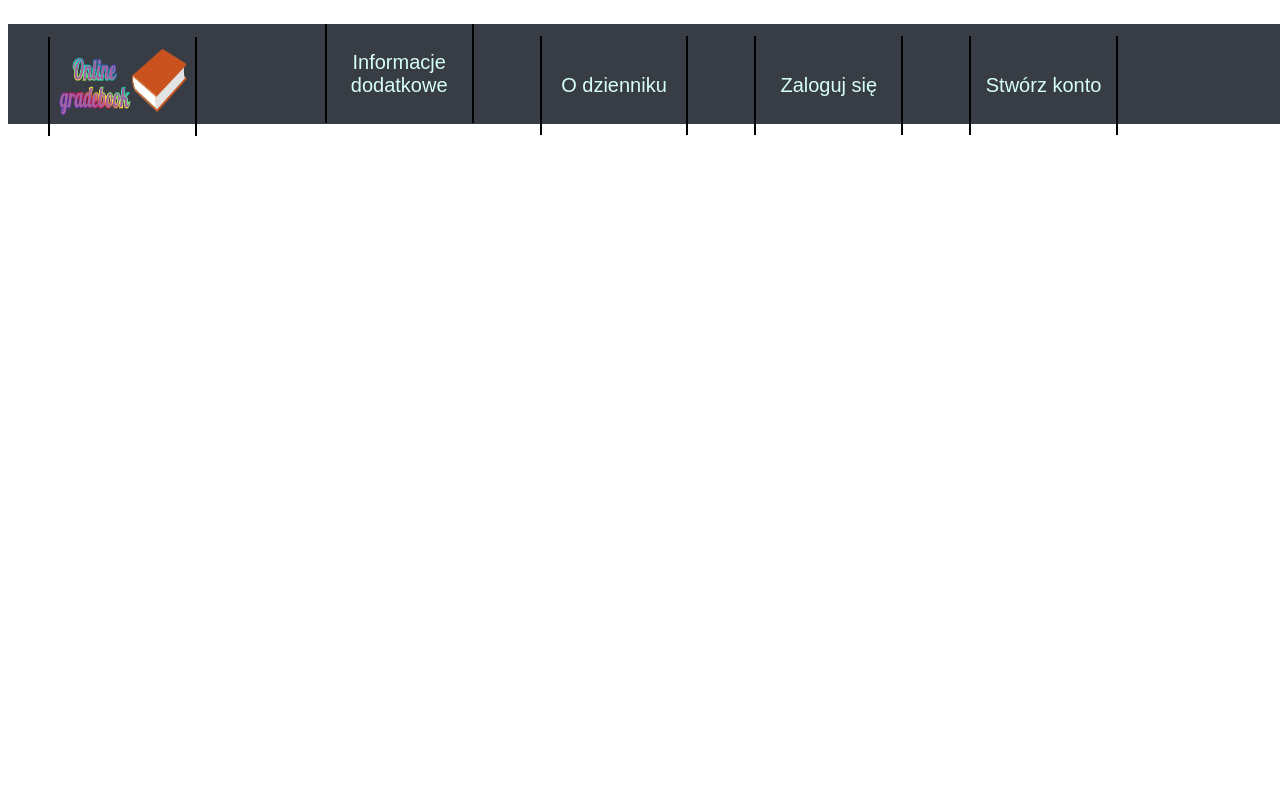
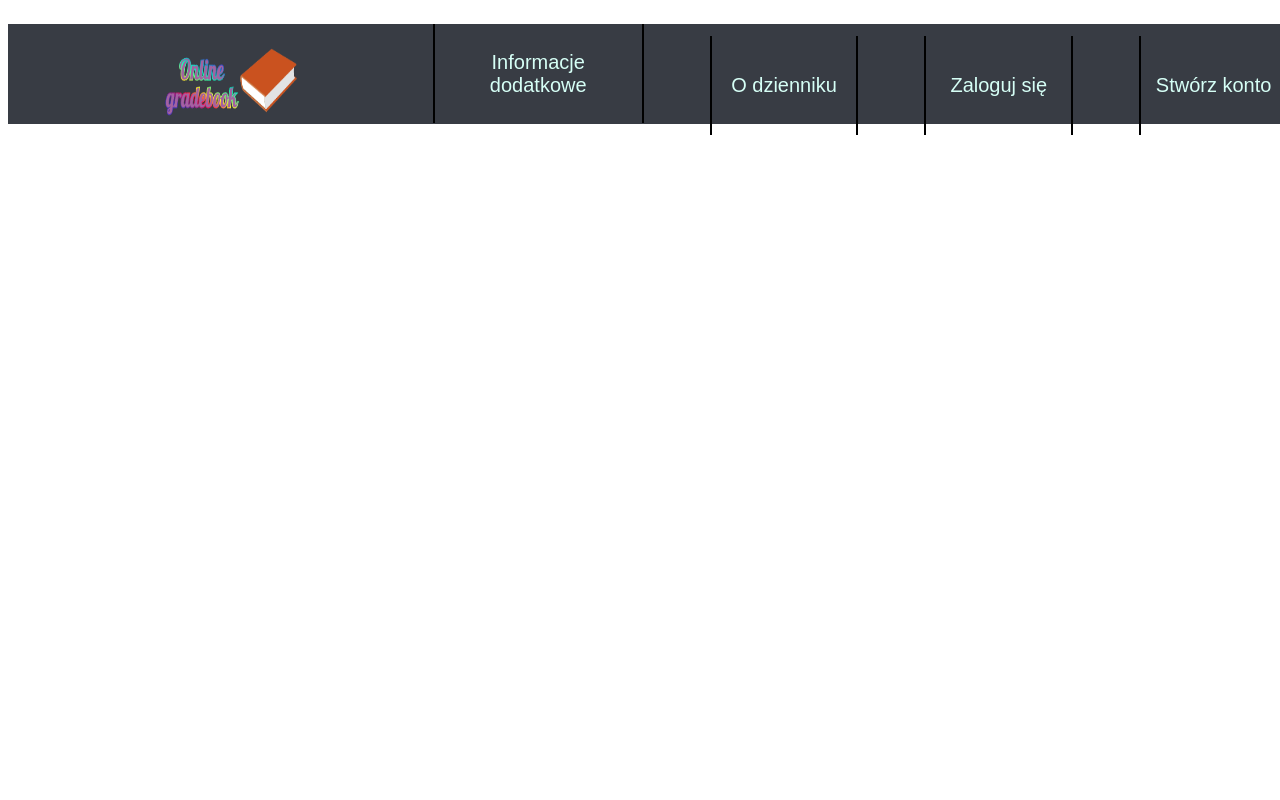
Before and after one commit to MakksP/online-gradebook, a PHP site: page /startPage.php in a window 1280 px wide. Run offline with PHP 8.4, Linux system fonts and the light colour scheme; style sheets or scripts are compiled from the project's sources; some web fonts are replaced.

Commit message:
Start page nav panel

```diff
--- a/startPage.php
+++ b/startPage.php
@@ -23,7 +23,7 @@
                 <button id="logo_button"><img src="/images/gradebook_logo.png" alt="gradebook_logo.png" id="logo_image"></button>
             </li>
             <li>
-                <button class="nav_pane_button"><label class="nav_pane_label">Informacje dodatkowe</label></button>
+                <button class="nav_pane_button" id="additional_info_button"><label class="nav_pane_label">Informacje dodatkowe</label></button>
             </li>
             <li>
                 <button class="nav_pane_button"><label class="nav_pane_label">O dzienniku</label></button>
--- a/styles/startPageStyles.scss
+++ b/styles/startPageStyles.scss
@@ -21,6 +21,7 @@
 ul{
   height: 100%;
   list-style: none;
+  text-align: right;
   li{
     display: inline;
   }
@@ -29,9 +30,13 @@ ul{
 .nav_pane_button{
   font-family: $main_site_font;
   @include start_page_button;
-  margin-right: 5%;
+  margin-left: 5%;
+  border: {
+    left: 2px solid black;
+    right: 2px solid black;
+  }
+}
 
-}
 
 .nav_pane_button:hover {
   @include start_page_hover_button;
@@ -40,7 +45,7 @@ ul{
 
 #logo_button{
   @include start_page_button;
-  margin-right: 10%;
+  margin-right: 5%;
 
 }
 
@@ -51,3 +56,7 @@ ul{
 .nav_pane_label:hover{
   cursor: pointer;
 }
+
+#additional_info_button{
+  width: 17%
+};
--- a/styles/styleSchemes.scss
+++ b/styles/styleSchemes.scss
@@ -49,10 +49,6 @@
   background-color: transparent;
   color: $white_contrast_color;
   font-size: 20px;
-  border: {
-    left: 2px solid black;
-    right: 2px solid black;
-  }
 }
 
 @mixin start_page_hover_button{
```
